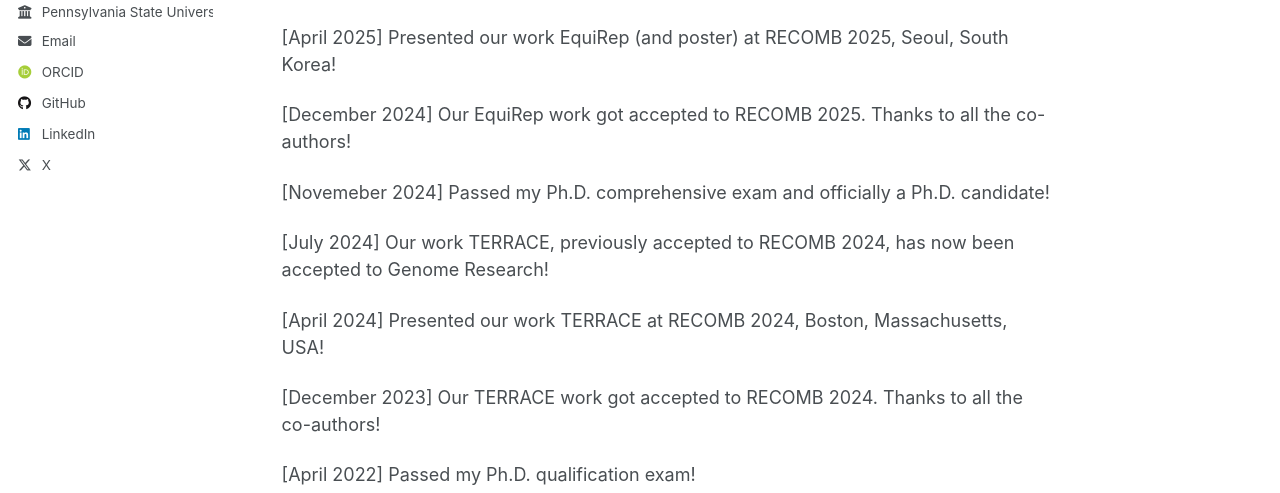
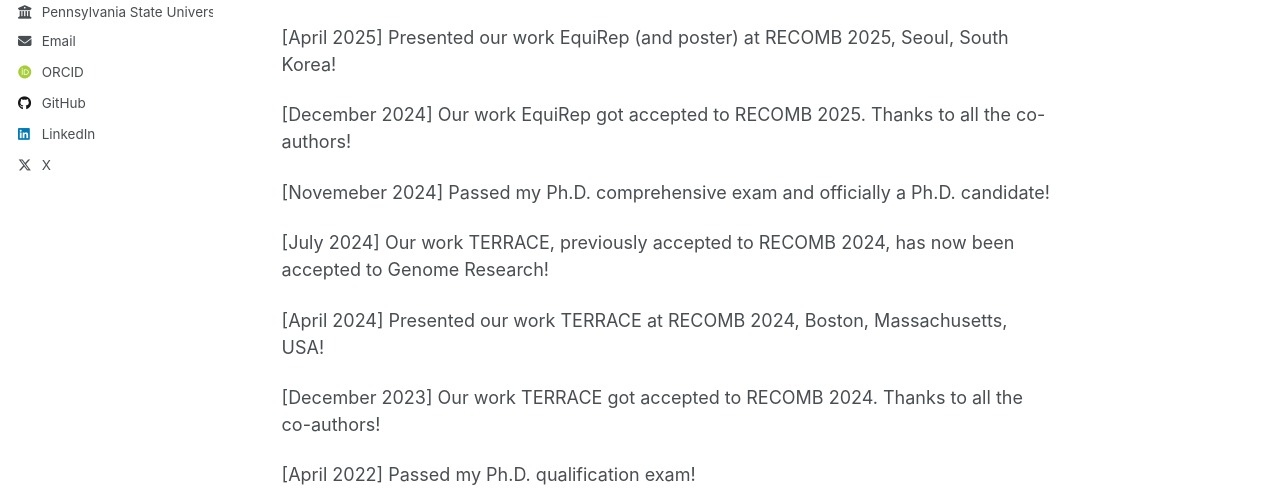
Before and after one commit to TasfiaZahin/TasfiaZahin.github.io, a Jekyll site: the page built from _pages/about.md, in a window 1280 px wide and 1364 px high. Shown: the part 472-965 px from the top of the window. Built offline with Jekyll 4.4.1, drawn with Linux system fonts in a browser that asks for light colours; some web fonts are replaced.

Commit message:
updated news

```diff
--- a/_pages/about.md
+++ b/_pages/about.md
@@ -20,7 +20,7 @@ News
 
 [April 2025] Presented our work EquiRep (and poster) at RECOMB 2025, Seoul, South Korea!
 
-[December 2024] Our EquiRep work got accepted to RECOMB 2025. Thanks to all the co-authors!
+[December 2024] Our work EquiRep got accepted to RECOMB 2025. Thanks to all the co-authors!
 
 [Novemeber 2024] Passed my Ph.D. comprehensive exam and officially a Ph.D. candidate!
 
@@ -28,7 +28,7 @@ News
 
 [April 2024] Presented our work TERRACE at RECOMB 2024, Boston, Massachusetts, USA!
 
-[December 2023] Our TERRACE work got accepted to RECOMB 2024. Thanks to all the co-authors!
+[December 2023] Our work TERRACE got accepted to RECOMB 2024. Thanks to all the co-authors!
 
 [April 2022] Passed my Ph.D. qualification exam!
 
```
